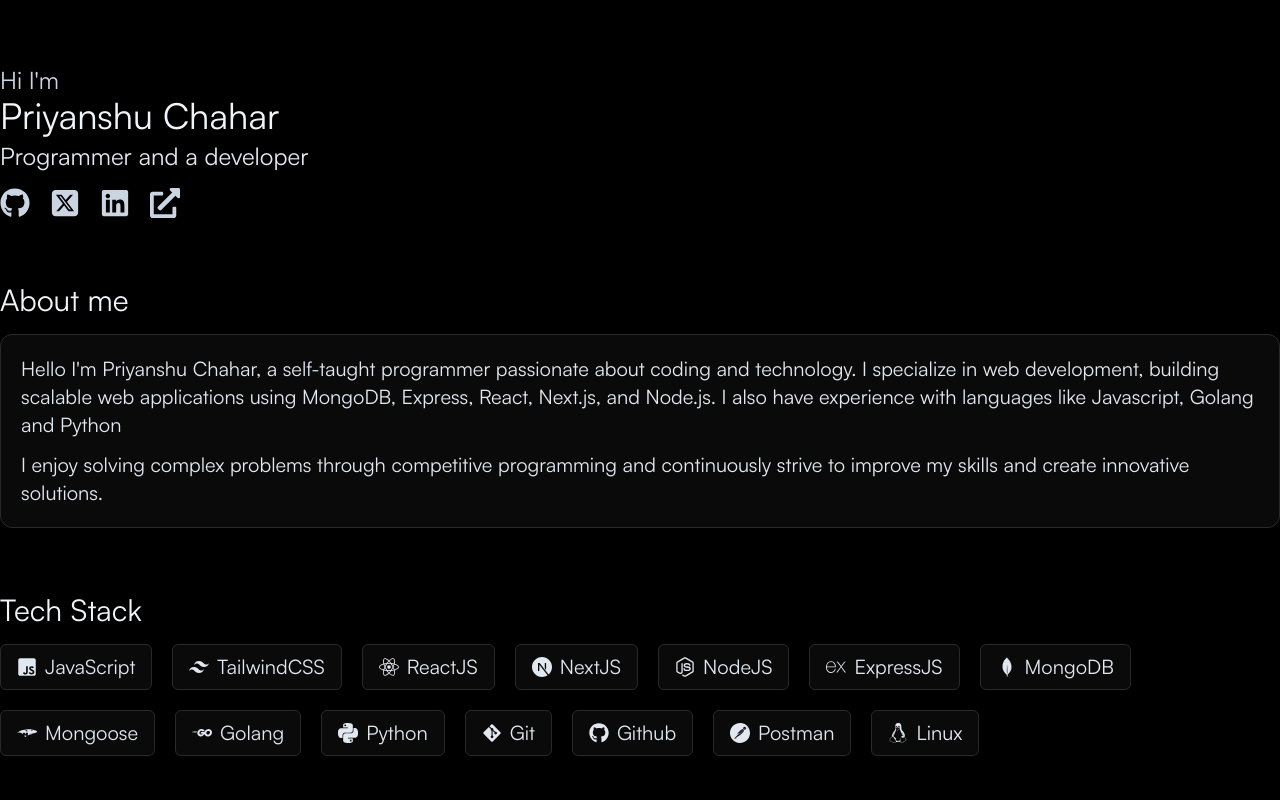
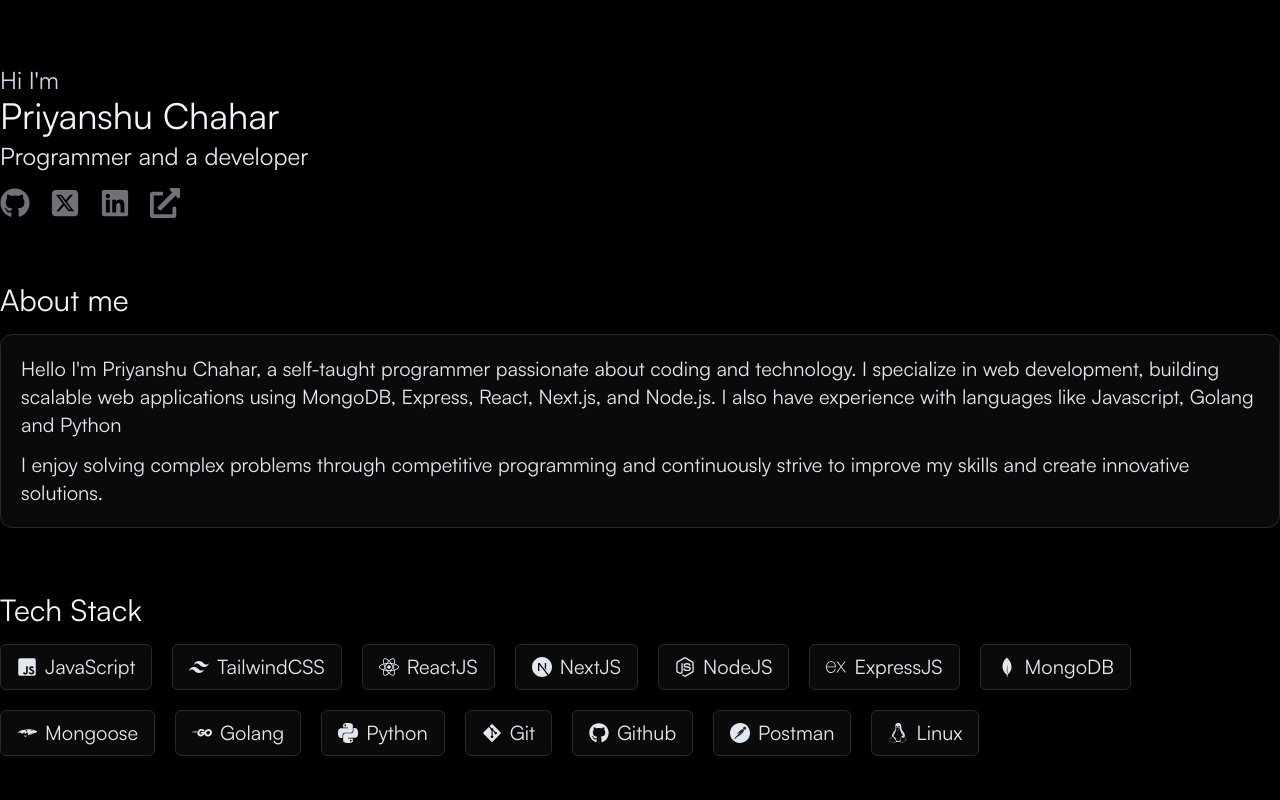
Before and after one commit to Bluetooxth/Portfolio, a Next.js app: page / in a window 1280 px wide. Shown: the top 800 px of the page. Built offline with nearby package versions, Linux system fonts and the light colour scheme.

Commit message:
Update Hero.js

```diff
--- a/components/Hero.js
+++ b/components/Hero.js
@@ -54,7 +54,7 @@
             <Link
               key={index}
               href={social.link}
-              className="text-3xl text-slate-300"
+              className="text-3xl text-zinc-500"
             >
               {social.icon}
             </Link>
```
